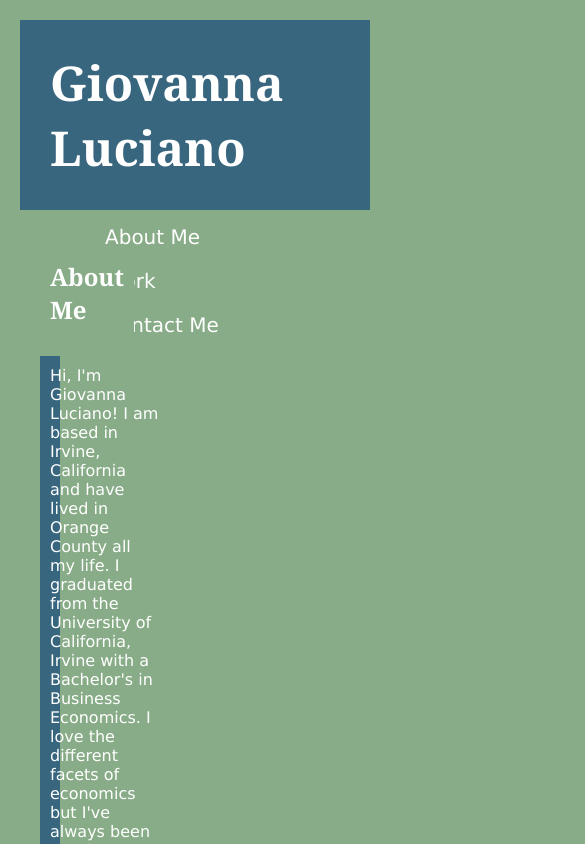
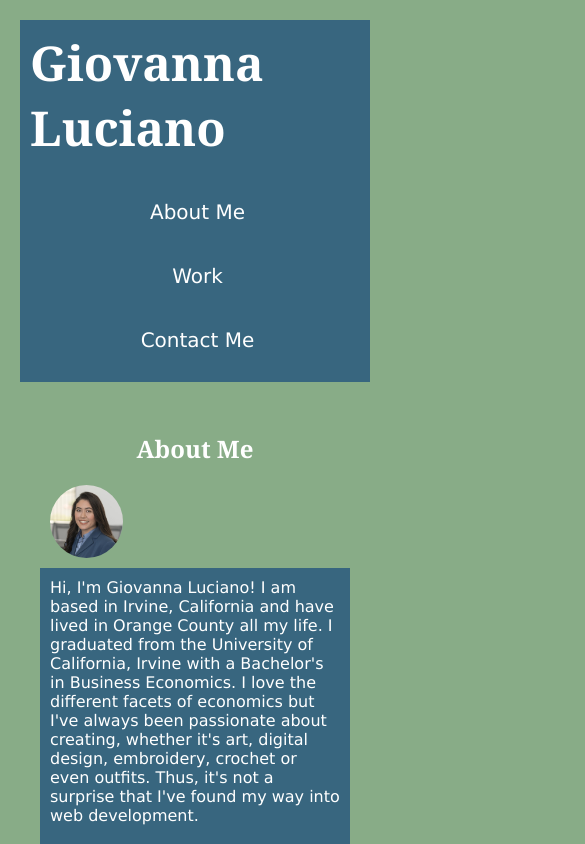
Before and after one commit to Vannasaur/module-2-professional-portfolio, a plain HTML site: page index.html in a window 390 px wide. Shown: the top 844 px of the page, 585 px wide, since content can reach past the window. Drawn offline with Linux system fonts and the light colour scheme.

Commit message:
fourth commit, added content to README file and  media queries to CSS, safe revert point

```diff
--- a/assets/css/style.css
+++ b/assets/css/style.css
@@ -1,3 +1,5 @@
+/* set pseudo-class global variables */
+
 :root {
     --main-background-color: #88ac87;
     --main-container-color: #38667f;
@@ -6,6 +8,8 @@
     --main-text-font: Verdana, sans-serif;
     --main-border-color: #38667f;
 }
+
+/* set base styling */
 
 * {
     box-sizing: border-box;
@@ -18,6 +22,8 @@
 body {
     background-color: var(--main-background-color);
 }
+
+/* navbar/header */
 
 header {
     padding: 20px;
@@ -49,6 +55,8 @@ header nav ul li {
     margin-left: 25px;
 }
 
+/* main content */
+
 main {
     display: flex;
     flex-direction: column;
@@ -67,11 +75,14 @@ h3 {
     font-family: var(--header-font);
 }
 
+/* About Me section */
+
 .Headshot {
     display: flex;
     border-radius: 50%;
     flex-direction: row;
     float:left;
+    max-width: 10%;
 }
 
 .About-Me p {
@@ -79,6 +90,8 @@ h3 {
     flex-direction: row;
     background-color: var(--main-container-color);
 }
+
+/* Work section */
 
 .Work {
     display: flex;
@@ -126,6 +139,8 @@ h3 {
     padding-right: 20px; */
 }
 
+/* Contact Me section */
+
 .Contact-Me ul {
     list-style-type: none;
     display: flex;
@@ -137,3 +152,56 @@ h3 {
 .Work ul li a:hover {
     opacity: 1.0;
 }
+
+/* Cards are split into two columns at 1077px or smaller */
+@media screen and (max-width: 1077px) {
+    header {
+        padding:0;
+    }
+    header h1 {
+        display: grid;
+        justify-content: center;
+    }
+    header nav {
+        float:none;
+        padding: 0;
+    }
+    header nav ul li {
+        display: flex;
+        justify-content: center;
+    }
+    /* main section h2 {
+        display:grid;
+        justify-content: center;
+    } */
+    /* main h2{
+        flex-direction: row;
+        float:none;
+    } */
+    .About-Me {
+        display:grid;
+        justify-content: center;
+    }
+    .Headshot {
+        max-width: 30%;
+        float: none;
+    }
+    .Work{
+        display:grid;
+        justify-content: center;
+    }
+    .Work ul {
+        margin:0;
+    }
+    .Work ul li {
+        flex: 2 1 100%;
+    }
+    .Contact-Me {
+        display: grid;
+        justify-content: center;
+    }
+    .Contact-Me ul {
+        display: grid;
+        justify-content: center;
+    }
+}
--- a/index.html
+++ b/index.html
@@ -27,10 +27,10 @@
         </nav>
     </header>
 
-    <main class="content">
+    <main>
         <section class="About-Me" id="About-Me">
             <h2>About Me</h2>
-                <img class="Headshot" src="./assets/images/Professional-Headshot.jpg" alt="Professional Headshot of me" width="10%" height="10%"/>
+                <img class="Headshot" src="./assets/images/Professional-Headshot.jpg" alt="Professional Headshot of me"/>
                 <p>
                     Hi, I'm Giovanna Luciano! I am based in Irvine, California and have lived in Orange County all my life. I graduated from the University of California, Irvine with a Bachelor's in Business Economics. I love the different facets of economics but I've always been passionate about creating, whether it's art, digital design, embroidery, crochet or even outfits. Thus, it's not a surprise that I've found my way into web development.
                     <br>
```
Also changed, not shown: assets/images/Prework-Study-Guide.jpg, 1 other file.
